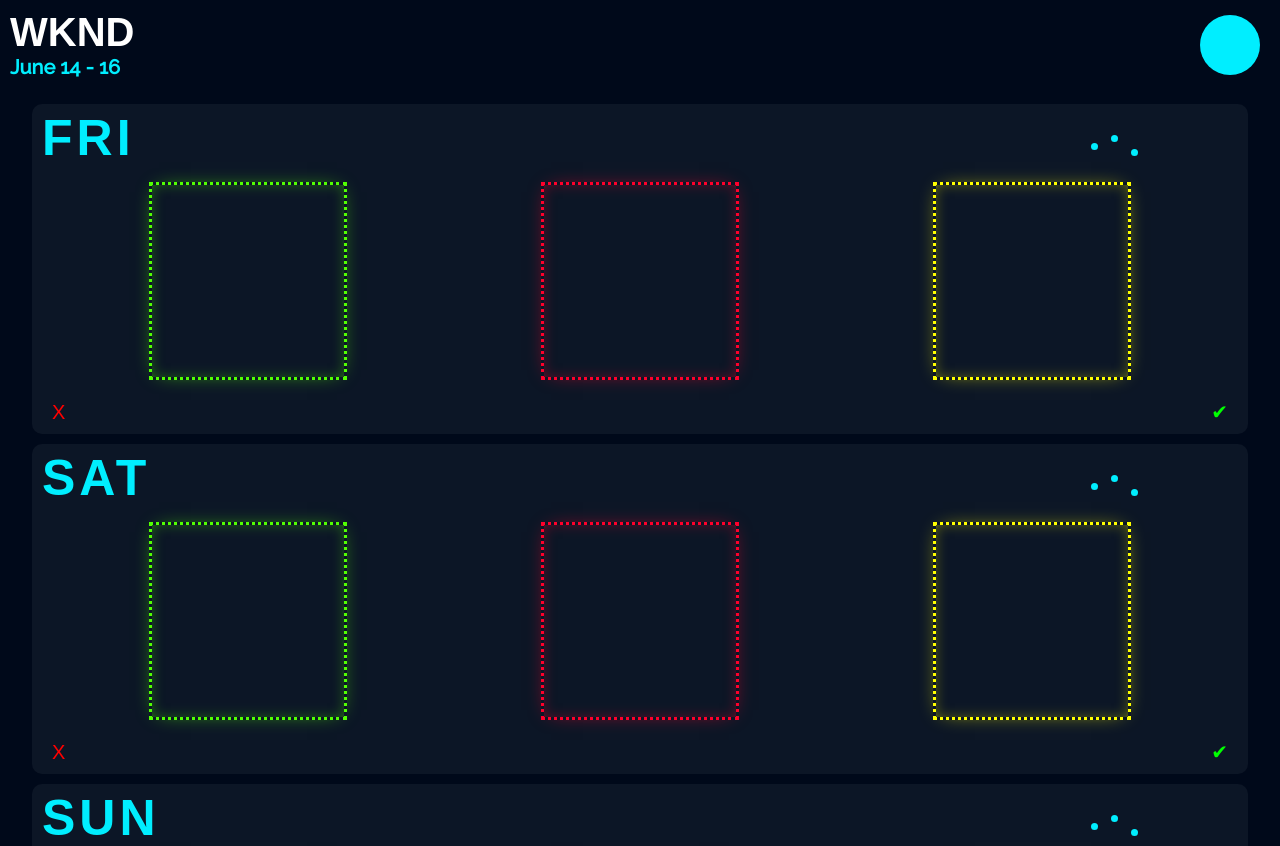
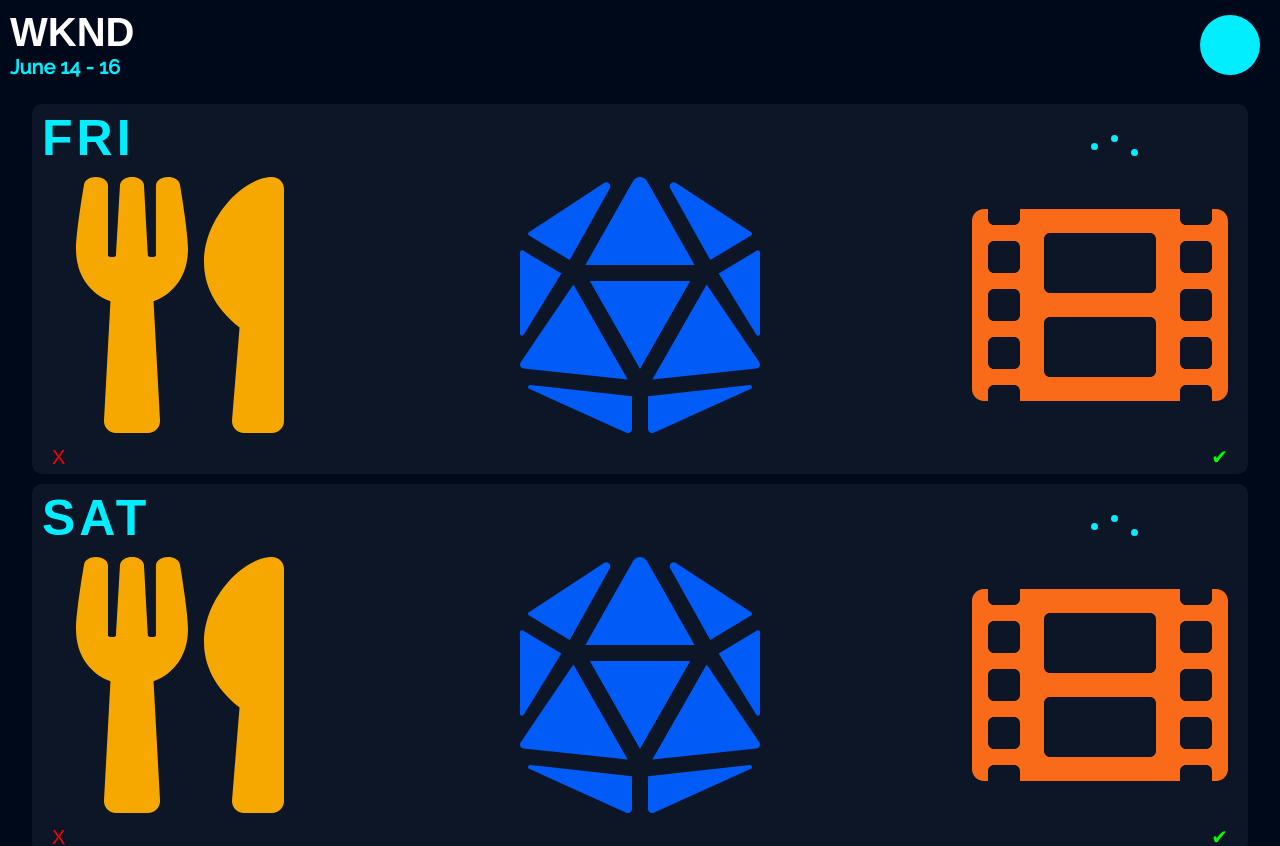
Before and after one commit to anewlens/WKND, a React (Create React App) app: page / in a window 1280 px wide. Shown: the top 846 px of the page. Built offline with nearby package versions, Linux system fonts and the light colour scheme; the HTML template or start-up script is replaced by a standard one; a web font is replaced by a local one.

Commit message:
+SVGicons+interactiveIcons+animations

```diff
--- /dev/null
+++ b/src/Components/Icon.js
@@ -0,0 +1,13 @@
+import React from 'react'
+
+const Icon = ({icon, path, handleIcon, viewBox}) => {
+    return (
+        <div className='button' onClick={handleIcon}>
+            <svg className='icon' id={icon} viewBox={viewBox} >
+                <path fill='currentColor' d={path}></path>
+            </svg>
+        </div>
+    )
+}
+
+export default Icon
--- a/src/Display/Activities.js
+++ b/src/Display/Activities.js
@@ -1,19 +1,44 @@
 import React from 'react'
+import Icon from './../Components/Icon'
 
 const Activities = props => {
+
+    const iconHandler = event => {
+        console.log(event.target.parentNode)
+        event.target.localName === 'path'
+        ? event.target.parentNode.classList.toggle('selected')
+        : event.target.classList.toggle('selected')
+    }
+
     return (
         <div className='activities'>
-            <div className='icon movie'>
+            <Icon
+                handleIcon={iconHandler}
+                icon='food'
+                viewBox='0 0 416 512'
+                path="M207.9 15.2c.8 4.7 16.1 94.5 16.1 128.8 0 52.3-27.8 89.6-68.9 104.6L168 486.7c.7 13.7-10.2
+                25.3-24 25.3H80c-13.7 0-24.7-11.5-24-25.3l12.9-238.1C27.7 233.6 0 196.2 0 144 0 109.6 15.3 19.9 16.1
+                15.2 19.3-5.1 61.4-5.4 64 16.3v141.2c1.3 3.4 15.1 3.2 16 0 1.4-25.3 7.9-139.2 8-141.8 3.3-20.8 44.7-20.8
+                47.9 0 .2 2.7 6.6 116.5 8 141.8.9 3.2 14.8 3.4 16 0V16.3c2.6-21.6 44.8-21.4 48-1.1zm119.2 285.7l-15
+                185.1c-1.2 14 9.9 26 23.9 26h56c13.3 0 24-10.7 24-24V24c0-13.2-10.7-24-24-24-82.5 0-221.4 178.5-64.9 300.9z"/>
 
-            </div>
+            <Icon
+                handleIcon={iconHandler}
+                icon='dnd'
+                viewBox='0 0 480 512'
+                path="M106.75 215.06L1.2 370.95c-3.08 5 .1 11.5 5.93 12.14l208.26 22.07-108.64-190.1zM7.41
+                315.43L82.7 193.08 6.06 147.1c-2.67-1.6-6.06.32-6.06 3.43v162.81c0 4.03 5.29 5.53 7.41 2.09zM18.25 423.6l194.4 87.66c5.3 2.45 11.35-1.43
+                11.35-7.26v-65.67l-203.55-22.3c-4.45-.5-6.23 5.59-2.2 7.57zm81.22-257.78L179.4 22.88c4.34-7.06-3.59-15.25-10.78-11.14L17.81 110.35c-2.47
+                1.62-2.39 5.26.13 6.78l81.53 48.69zM240 176h109.21L253.63 7.62C250.5 2.54 245.25 0 240 0s-10.5 2.54-13.63 7.62L130.79 176H240zm233.94-28.9l-76.64
+                45.99 75.29 122.35c2.11 3.44 7.41 1.94 7.41-2.1V150.53c0-3.11-3.39-5.03-6.06-3.43zm-93.41 18.72l81.53-48.7c2.53-1.52 2.6-5.16.13-6.78l-150.81-98.6c-7.19-4.11-15.12
+                4.08-10.78 11.14l79.93 142.94zm79.02 250.21L256 438.32v65.67c0 5.84 6.05 9.71 11.35 7.26l194.4-87.66c4.03-1.97 2.25-8.06-2.2-7.56zm-86.3-200.97l-108.63
+                190.1 208.26-22.07c5.83-.65 9.01-7.14 5.93-12.14L373.25 215.06zM240 208H139.57L240 383.75 340.43 208H240z"/>
 
-            <div className='icon dnd'>
-
-            </div>
-
-            <div className='icon food'>
-
-            </div>
+            <Icon
+                handleIcon={iconHandler}
+                icon='movie'
+                viewBox='0 0 512 512'
+                path="M488 64h-8v20c0 6.6-5.4 12-12 12h-40c-6.6 0-12-5.4-12-12V64H96v20c0 6.6-5.4 12-12 12H44c-6.6 0-12-5.4-12-12V64h-8C10.7 64 0 74.7 0 88v336c0 13.3 10.7 24 24 24h8v-20c0-6.6 5.4-12 12-12h40c6.6 0 12 5.4 12 12v20h320v-20c0-6.6 5.4-12 12-12h40c6.6 0 12 5.4 12 12v20h8c13.3 0 24-10.7 24-24V88c0-13.3-10.7-24-24-24zM96 372c0 6.6-5.4 12-12 12H44c-6.6 0-12-5.4-12-12v-40c0-6.6 5.4-12 12-12h40c6.6 0 12 5.4 12 12v40zm0-96c0 6.6-5.4 12-12 12H44c-6.6 0-12-5.4-12-12v-40c0-6.6 5.4-12 12-12h40c6.6 0 12 5.4 12 12v40zm0-96c0 6.6-5.4 12-12 12H44c-6.6 0-12-5.4-12-12v-40c0-6.6 5.4-12 12-12h40c6.6 0 12 5.4 12 12v40zm272 208c0 6.6-5.4 12-12 12H156c-6.6 0-12-5.4-12-12v-96c0-6.6 5.4-12 12-12h200c6.6 0 12 5.4 12 12v96zm0-168c0 6.6-5.4 12-12 12H156c-6.6 0-12-5.4-12-12v-96c0-6.6 5.4-12 12-12h200c6.6 0 12 5.4 12 12v96zm112 152c0 6.6-5.4 12-12 12h-40c-6.6 0-12-5.4-12-12v-40c0-6.6 5.4-12 12-12h40c6.6 0 12 5.4 12 12v40zm0-96c0 6.6-5.4 12-12 12h-40c-6.6 0-12-5.4-12-12v-40c0-6.6 5.4-12 12-12h40c6.6 0 12 5.4 12 12v40zm0-96c0 6.6-5.4 12-12 12h-40c-6.6 0-12-5.4-12-12v-40c0-6.6 5.4-12 12-12h40c6.6 0 12 5.4 12 12v40z"/>
         </div>
     )
 }
--- a/src/Display/Header.js
+++ b/src/Display/Header.js
@@ -3,11 +3,11 @@ import React from 'react'
 const Header = props => {
     return (
         <header>
-            <div class="headerText">
+            <div className="headerText">
                 <h1 className="wkndTitle">WKND</h1>
                 <h4 className='dates'>June 14 - 16</h4>
             </div>
-            <div class="profileImg">
+            <div className="profileImg">
 
             </div>
         </header>
--- a/src/index.css
+++ b/src/index.css
@@ -28,7 +28,12 @@
   padding: 0;
   color: #00eeff;
 
-  --cyan: #00eeff
+  --cyan: #00eeff;
+  --blue: #005BF7;
+  --green: rgb(0, 255, 0);
+  --orange: rgb(249, 107, 25);
+  --yellow: #F7A800;
+  --magenta: #b700ff;
 }
 
 html {
@@ -36,7 +41,7 @@ html {
 }
 
 body {
-  background: hsl(218, 100%, 5%);
+  background: #000919;
 }
 
 .App {
@@ -168,37 +173,55 @@ header {
 
 .activities {
   display: flex;
-  justify-content: space-around;
-  margin: 1rem 2rem;
+  justify-content: space-between;
+  margin: .5rem 2rem;
 }
 
 .icon {
-  width: 15vw;
-  height: 15vw;
+  width: 20vw;
+  height: 20vw;
   background-color: transparent;
-  border: 3px dotted yellow;
-  box-shadow: 0px 0px 20px -10px yellow, inset 0px 0px 20px -10px yellow;
+  transition: all .2s ease-out;
 }
 
-.movie {
-  border-color: rgb(82, 255, 2);
-  box-shadow: 0px 0px 20px -10px rgb(82, 255, 2), inset 0px 0px 20px -10px rgb(82, 255, 2);
+#food path{
+  fill: var(--yellow);
 }
 
-.dnd {
-  border-color: rgb(255, 0, 43);
-  box-shadow: 0px 0px 20px -10px rgb(255, 0, 43), inset 0px 0px 20px -10px rgb(255, 0, 43);
+#food.selected {
+  -webkit-filter: drop-shadow(0px 0px 20px var(--yellow));
+  filter: drop-shadow(0px 0px 20px var(--yellow));
+  transform: scale(1.05);
+}
+
+#dnd path{
+  fill: var(--blue);
+}
+
+#dnd.selected {
+  -webkit-filter: drop-shadow(0px 0px 20px var(--blue));
+  filter: drop-shadow(0px 0px 20px var(--blue));
+  transform: scale(1.05);
+}
+
+#movie path {
+  fill: var(--orange);
+}
+
+#movie.selected {
+  -webkit-filter: drop-shadow(0px 0px 20px var(--orange));
+  filter: drop-shadow(0px 0px 20px var(--orange));
 }
 
 .cardFooter {
   display: flex;
   justify-content: space-between;
-  margin: 1rem 2rem;
+  margin: .5rem 2rem;
   font-family: 'Bebas Neue', sans-serif;
 }
 
 .cardFooter button:first-child {
-  color: red;
+  color: hsl(0, 100%, 50%);
 }
 
 .cardFooter button:last-child {
```
Also changed, not shown: images/dice-d20-solid.svg (added), images/utensils-solid.svg (added).
